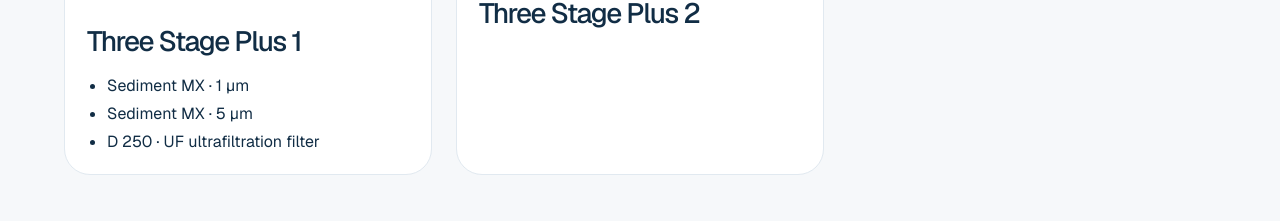
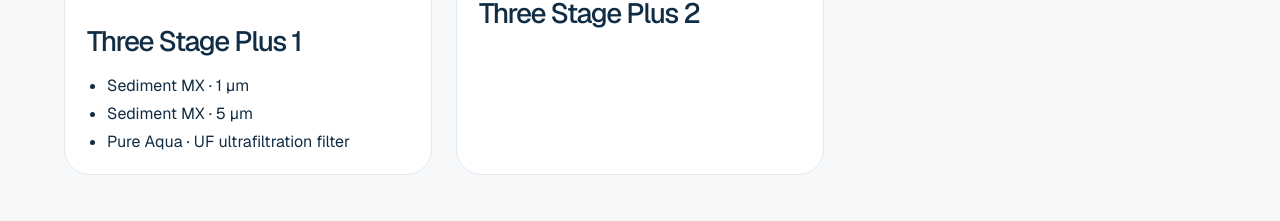
Before and after one commit to CyprusWaterFilters/Cyprus-Water-Filter, a Next.js app: page /products in a window 1280 px wide. Shown: the part 6120-6341 px from the top of the page. Built offline with nearby package versions, Linux system fonts and the light colour scheme.

Commit message:
Name the Three Stage Plus UF cartridge Pure Aqua

```diff
--- a/components/product-catalogue.tsx
+++ b/components/product-catalogue.tsx
@@ -142,7 +142,7 @@ fx && <dl className="catalogue-detail-specs">
                 <div className="catalogue-card-heading"><h3>{`Three Stage Plus ${variant}`}</h3></div>
                 {variant === 1 && <ul className="mt-3 list-disc space-y-1 ps-5">
                   {[1, 5].map(microns => <li key={microns}><bdi>{`Sediment MX · ${microns} µm`}</bdi></li>)}
-                  <li><bdi>{'D 250'}</bdi> · {t('UF ultrafiltration filter')}</li>
+                  <li><bdi>{'Pure Aqua'}</bdi> · {t('UF ultrafiltration filter')}</li>
                 </ul>}
               </div>
             </article>
```
